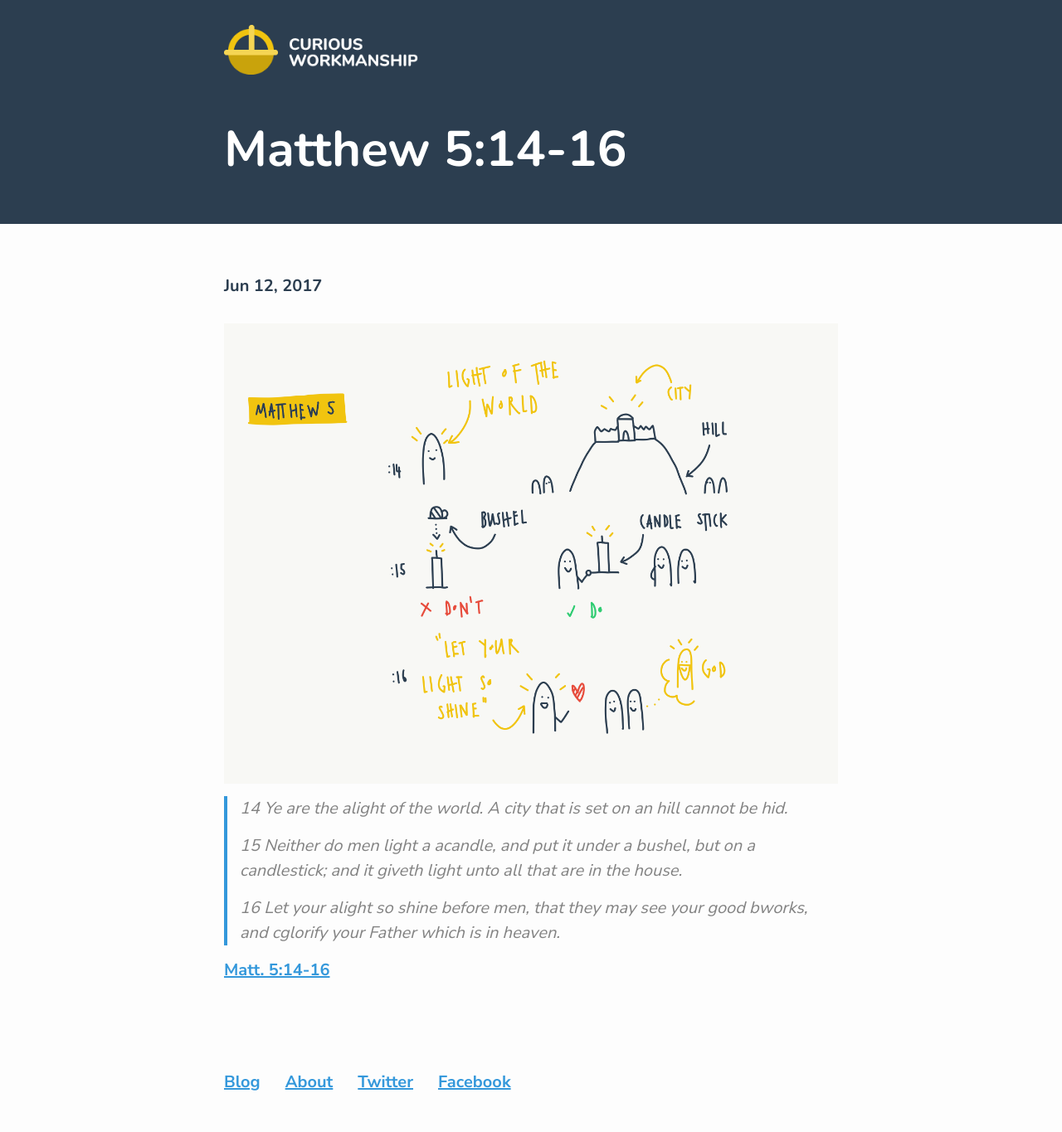
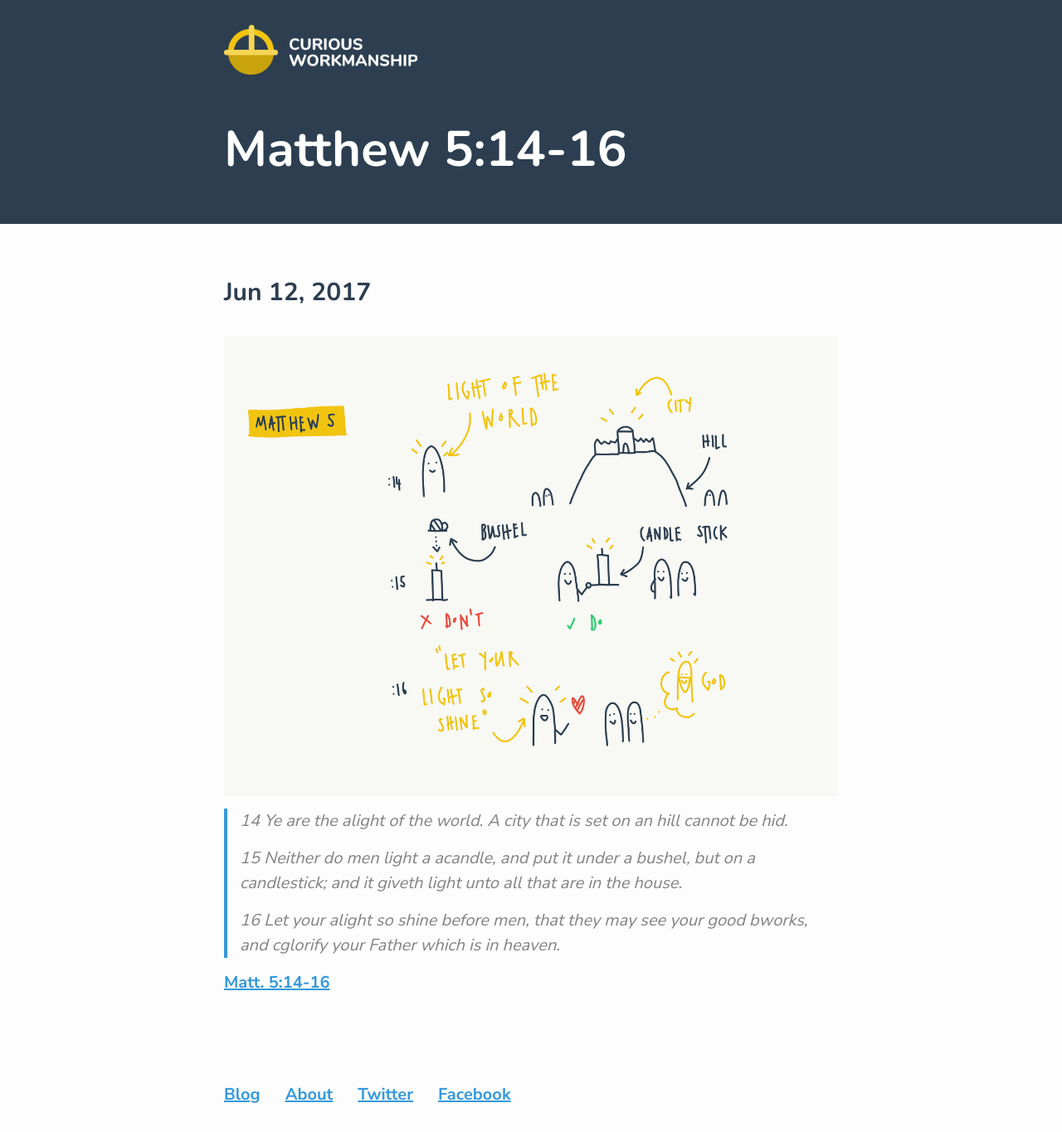
Before and after one commit to blairrorani/curious-workmanship, a Jekyll site: the page built from _posts/2017-06-12-matthew-5-14-16.markdown, in a window 1280 px wide. Shown: the whole page at 83% size. Built offline with Jekyll 4.4.1, drawn with Linux system fonts in a browser that asks for light colours; our own code applies the rules of GitHub Pages for plain Markdown files.

Commit message:
update css

```diff
--- a/_sass/_custom.scss
+++ b/_sass/_custom.scss
@@ -112,7 +112,7 @@
     }
 
     .post-meta {
-        font-size: $base-font-size;
+        font-size: $base-font-size * 1.5;
         color: $text-color;
     }
 
```
